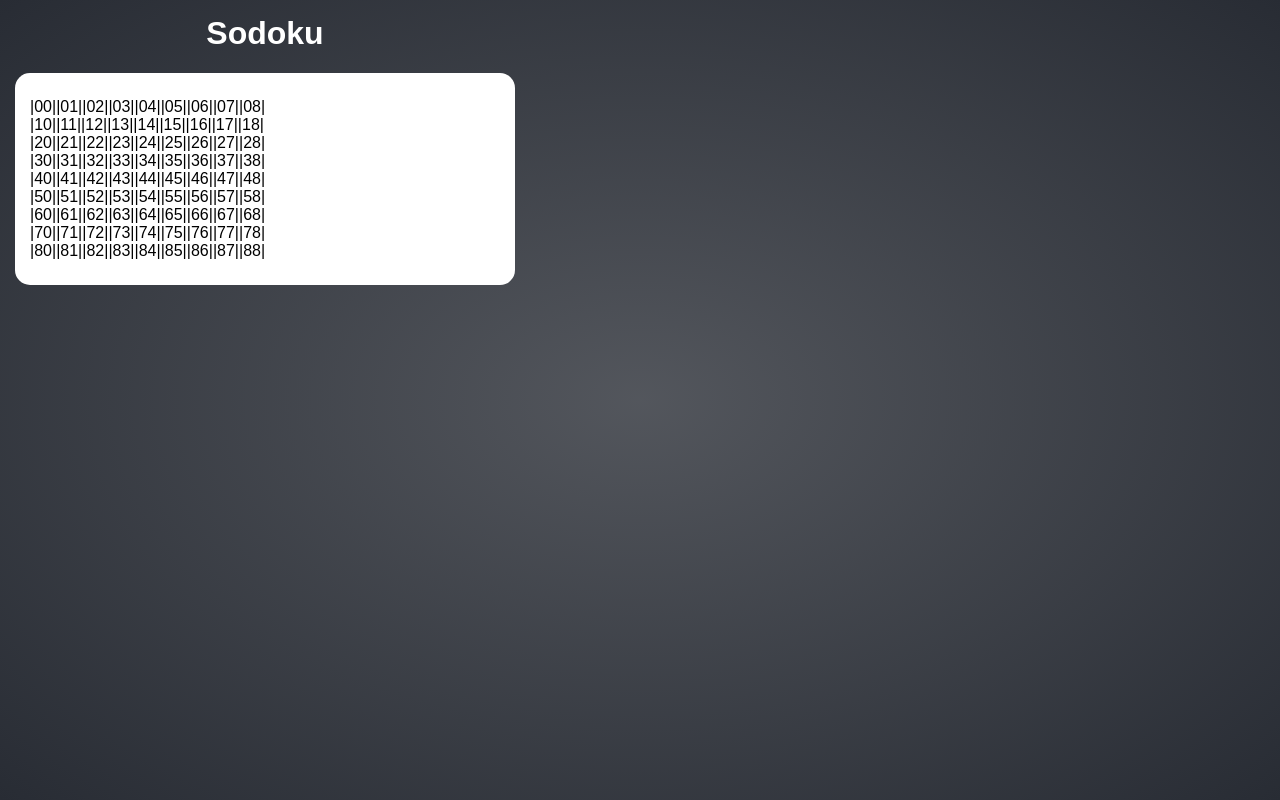
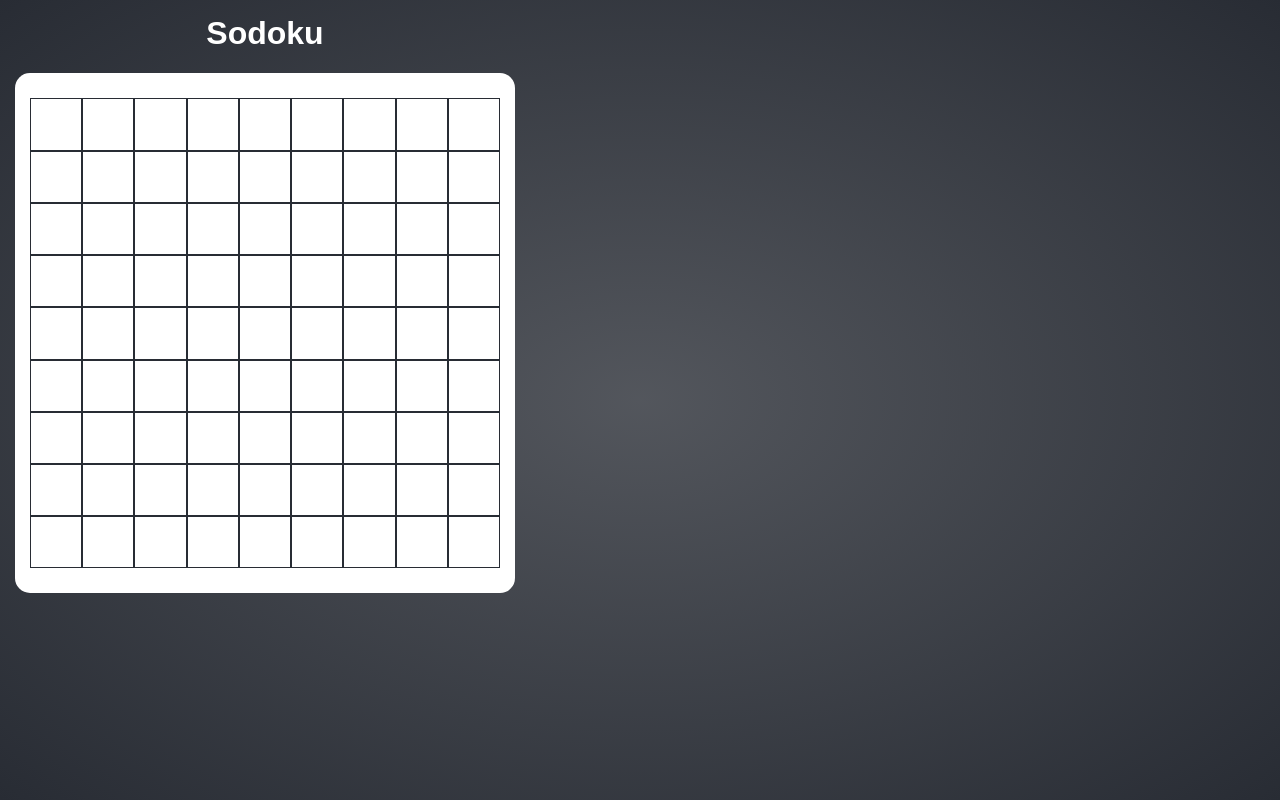
Before and after one commit to rhanixon/Sodoku, a React (Create React App) app: page / in a window 1280 px wide. Built offline with nearby package versions, Linux system fonts and the light colour scheme.

Commit message:
created grid component

```diff
--- a/src/components/grid/block/index.tsx
+++ b/src/components/grid/block/index.tsx
@@ -1,4 +1,6 @@
 import React, { FC } from "react"
+
+import { Container } from "./style"
 
 interface IProps {
     colIndex: number
@@ -6,12 +8,7 @@
 }
 
 const Block: FC<IProps> = ({ colIndex, rowIndex }) => {
-    return (
-        <div>
-            |{rowIndex}
-            {colIndex}|
-        </div>
-    )
+    return <Container />
 }
 
 export default Block
--- /dev/null
+++ b/src/components/grid/block/style/index.ts
@@ -0,0 +1,30 @@
+import styled, { css } from "styled-components"
+
+export const Container = styled.div`
+    ${({ theme }) => css`
+        align-items: center;
+        background-color: ${theme.colors.white};
+        border: solid 1px ${theme.colors.black};
+        cursor: pointer;
+        display: flex;
+        flex-grow: 1;
+        flex-shrink: 0;
+        flex-basis: 0;
+        font-size: 20px;
+        font-weight: bold;
+        height: auto;
+        justify-content: center;
+        transition: ${theme.transitions};
+        user-select: none;
+
+        &:before {
+            padding-top: 100%;
+            content: "";
+            float: left;
+        }
+
+        &:hover {
+            background-color: ${theme.colors.lightBlue};
+        }
+    `}
+`
--- a/src/components/styles/card/index.ts
+++ b/src/components/styles/card/index.ts
@@ -5,7 +5,7 @@
         background-color: ${theme.colors.white};
         border-radius: 15px;
         display: flex;
-        flex-direction: colomun;
+        flex-direction: column;
         max-height: fit-content;
         padding: 15px;
     `}
--- a/src/styles/theme.ts
+++ b/src/styles/theme.ts
@@ -1,7 +1,7 @@
 export default {
     colors: {
         background: "radial-gradient(#282c34cc, #282c34)",
-        black: "#2892c34",
+        black: "#282c34",
         blue: "#a0e9fd",
         lightBlue: "#caf3fe",
         white: "white",
```
Also changed, not shown: tsconfig.json (+2 -8 lines).
